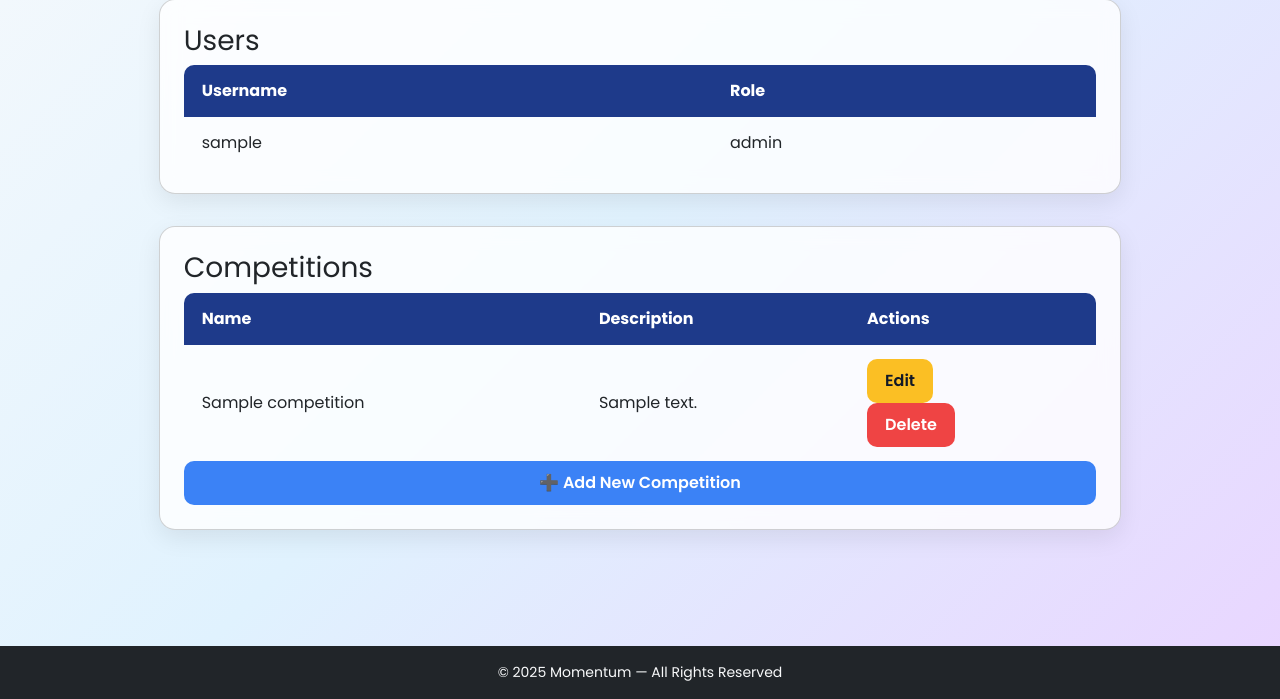
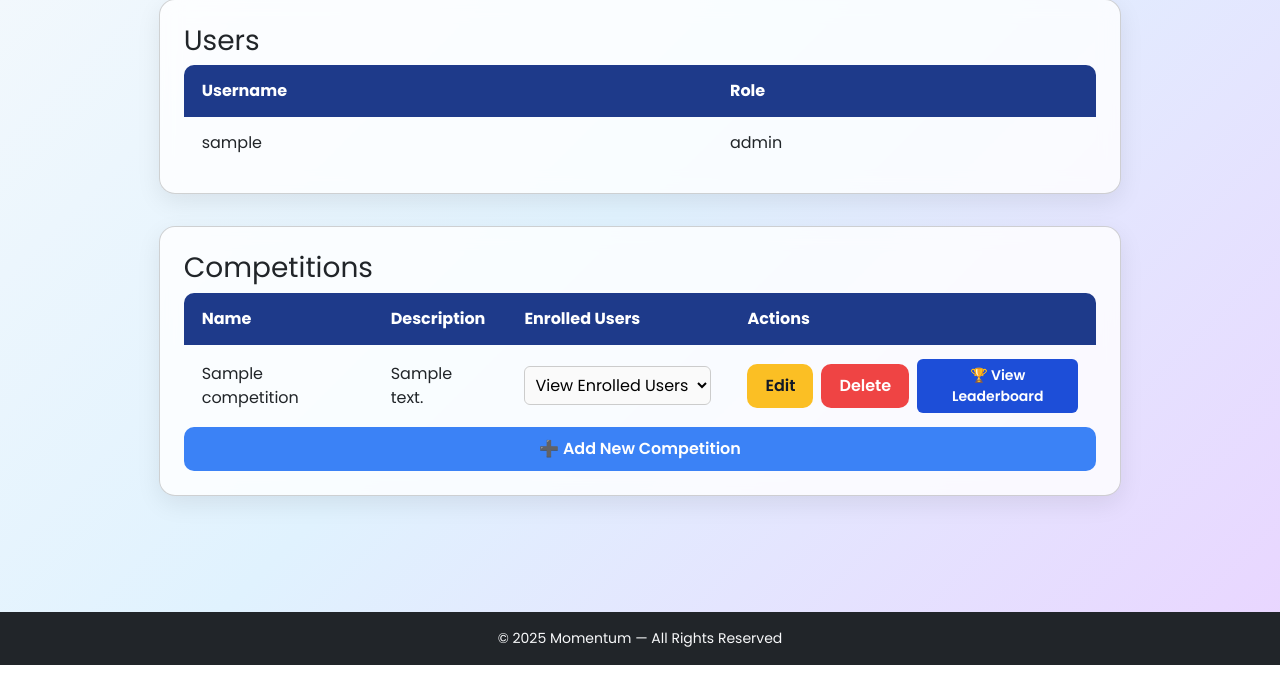
Before and after one commit to keheliyavimu/virtual_fitness_coordinator, a Flask app: page /admin/dashboard in a window 1280 px wide. Shown: the part 278-977 px from the top of the page. After the commit the page ends 943 px from the top, so only its background shows below. Run offline with Flask 3, Linux system fonts and the light colour scheme; the visitor is signed in with stand-in values (Sample User, id 1); a database or web service that is not in the repository returns one stand-in record (values such as "Sample title").

Commit message:
Add admin view privileges to all leaderboards

```diff
--- a/WebApp/app.py
+++ b/WebApp/app.py
@@ -8,12 +8,12 @@ from datetime import datetime
 import os
 import requests
 
+# -------------------
+# CONFIG
+# -------------------
 LEADERBOARD_API = "http://127.0.0.1:5001/api/leaderboard"
-
-# --- Load environment variables ---
 load_dotenv()
 
-# --- Flask App Setup ---
 app = Flask(__name__)
 
 @app.context_processor
@@ -22,24 +22,25 @@ def inject_current_year():
 
 app.secret_key = os.getenv("SECRET_KEY")
 
-# --- Initialize Extensions ---
 bcrypt = Bcrypt(app)
 login_manager = LoginManager(app)
 login_manager.login_view = "login"
 
-# --- MongoDB Setup ---
 client = MongoClient(os.getenv("MONGO_URI"))
 db = client["webappdb"]
 
-# --- API Key for Validation Agent ---
 AGENT_API_KEY = os.getenv("AGENT_API_KEY")
 
-# --- User Model ---
+
+# -------------------
+# USER MODEL
+# -------------------
 class User(UserMixin):
     def __init__(self, user_doc):
         self.id = str(user_doc["_id"])
         self.username = user_doc["username"]
         self.role = user_doc.get("role", "user")
+
 
 @login_manager.user_loader
 def load_user(user_id):
@@ -49,8 +50,9 @@ def load_user(user_id):
     except Exception:
         return None
 
+
 # -------------------
-# ROUTES
+# HOME
 # -------------------
 @app.route("/")
 def home():
@@ -60,6 +62,7 @@ def home():
         else:
             return redirect(url_for("user_dashboard"))
     return redirect(url_for("login"))
+
 
 # -------------------
 # AUTH ROUTES
@@ -86,6 +89,7 @@ def register():
         return redirect(url_for("login"))
     return render_template("register.html")
 
+
 @app.route("/login", methods=["GET", "POST"])
 def login():
     if request.method == "POST":
@@ -104,6 +108,7 @@ def login():
             flash("Invalid credentials", "danger")
     return render_template("login.html")
 
+
 @app.route("/logout")
 @login_required
 def logout():
@@ -111,8 +116,9 @@ def logout():
     flash("Logged out successfully", "info")
     return redirect(url_for("login"))
 
+
 # -------------------
-# ADMIN ROUTES
+# ADMIN DASHBOARD
 # -------------------
 @app.route("/admin/dashboard")
 @login_required
@@ -123,9 +129,26 @@ def admin_dashboard():
 
     users = list(db.users.find())
     competitions = list(db.competitions.find())
+
     for comp in competitions:
         comp["_id"] = str(comp["_id"])
+        enrollments = list(db.enrollments.find({"competition_id": comp["_id"]}))
+        enrolled_usernames = []
+        for enr in enrollments:
+            # Use stored username if available; fallback to user lookup
+            if enr.get("username"):
+                enrolled_usernames.append(enr["username"])
+            else:
+                try:
+                    udoc = db.users.find_one({"_id": ObjectId(enr["user_id"])})
+                    if udoc:
+                        enrolled_usernames.append(udoc["username"])
+                except Exception:
+                    continue
+        comp["enrolled_users"] = enrolled_usernames
+
     return render_template("dashboard.html", users=users, competitions=competitions, role="admin")
+
 
 @app.route("/competition/new", methods=["GET", "POST"])
 @login_required
@@ -142,6 +165,7 @@ def competition_form():
         return redirect(url_for("admin_dashboard"))
 
     return render_template("competition_form.html", competition=None)
+
 
 @app.route("/competition/edit/<id>", methods=["GET", "POST"])
 @login_required
@@ -163,6 +187,7 @@ def edit_competition(id):
 
     return render_template("competition_form.html", competition=competition)
 
+
 @app.route("/competition/<id>/delete", methods=["POST"])
 @login_required
 def delete_competition(id):
@@ -174,12 +199,16 @@ def delete_competition(id):
     flash("Competition deleted", "info")
     return redirect(url_for("admin_dashboard"))
 
+
 # -------------------
-# USER ROUTES
+# USER DASHBOARD
 # -------------------
 @app.route("/user/dashboard")
 @login_required
 def user_dashboard():
+    if current_user.role == "admin":
+        return redirect(url_for("admin_dashboard"))
+
     competitions = list(db.competitions.find())
     for comp in competitions:
         comp["_id"] = str(comp["_id"])
@@ -197,23 +226,38 @@ def user_dashboard():
         except Exception:
             continue
 
-    return render_template("dashboard.html", competitions=competitions, enrolled_ids=enrolled_ids,
-                           enrolled_competitions=enrolled_competitions, role="user")
+    return render_template(
+        "dashboard.html",
+        competitions=competitions,
+        enrolled_ids=enrolled_ids,
+        enrolled_competitions=enrolled_competitions,
+        role="user"
+    )
+
 
 @app.route("/competition/<competition_id>/enroll", methods=["POST"])
 @login_required
 def enroll_competition(competition_id):
-    if db.enrollments.find_one({"user_id": current_user.id, "competition_id": competition_id}):
+    comp_id_str = str(competition_id)
+
+    existing = db.enrollments.find_one({
+        "user_id": current_user.id,
+        "competition_id": comp_id_str
+    })
+    if existing:
         flash("Already enrolled", "warning")
         return redirect(url_for("user_dashboard"))
 
     db.enrollments.insert_one({
         "user_id": current_user.id,
-        "competition_id": competition_id,
+        "username": current_user.username,
+        "competition_id": comp_id_str,
         "enrolled_at": datetime.utcnow()
     })
+
     flash("Enrolled successfully!", "success")
     return redirect(url_for("user_dashboard"))
+
 
 # -------------------
 # MESSAGES & LEADERBOARD
@@ -241,6 +285,7 @@ def leaderboard_page(competition_id):
     except Exception as e:
         print(f"❌ Error fetching leaderboard: {e}")
         return render_template("leaderboard.html", leaderboard=[], top_score=1)
+
 
 @app.route("/messages/<id>", methods=["GET", "POST"])
 @login_required
@@ -275,7 +320,6 @@ def messages(id):
             "activity_data": msg,
             "competition_id": id
         }
-
         headers = {"X-API-Key": AGENT_API_KEY}
 
         try:
@@ -294,6 +338,7 @@ def messages(id):
     all_messages = list(db.messages.find({"competition_id": id}).sort("timestamp", 1))
     return render_template("messages.html", messages=all_messages, competition_id=id)
 
+
 @app.route("/submit_activity", methods=["POST"])
 @login_required
 def submit_activity():
@@ -310,19 +355,18 @@ def submit_activity():
         "activity_data": activity_data,
         "competition_id": competition_id
     }
-
     headers = {"X-API-Key": AGENT_API_KEY}
 
     try:
         validation_response = requests.post("http://127.0.0.1:5005/api/submit", json=payload, headers=headers)
         validation_response.raise_for_status()
-        result = validation_response.json()
         flash("Activity submitted successfully!", "success")
     except requests.exceptions.RequestException as e:
         flash(f"Error sending data to validation service: {e}", "danger")
 
     return redirect(url_for("user_dashboard"))
 
+
 # -------------------
 # RUN APP
 # -------------------
--- a/WebApp/static/css/style.css
+++ b/WebApp/static/css/style.css
@@ -255,3 +255,39 @@ input:focus, textarea:focus {
 .card, .competition-card, .leaderboard-card {
   animation: fadeInUp 0.6s ease forwards;
 }
+
+.dropdown-users {
+  padding: 6px;
+  border: 1px solid #ccc;
+  border-radius: 6px;
+  background-color: #fafafa;
+}
+
+.dropdown-users:hover {
+  background-color: #f0f0f0;
+}
+
+.no-users {
+  color: #999;
+  font-style: italic;
+}
+
+.action-buttons {
+  display: flex;
+  gap: 8px;
+  align-items: center;
+}
+
+.btn-leaderboard {
+  background-color: #1d4ed8;
+  color: white;
+  padding: 6px 10px;
+  border-radius: 6px;
+  text-decoration: none;
+  font-size: 14px;
+  transition: background-color 0.2s;
+}
+
+.btn-leaderboard:hover {
+  background-color: #2563eb;
+}
--- a/WebApp/templates/dashboard.html
+++ b/WebApp/templates/dashboard.html
@@ -39,6 +39,7 @@
           <tr>
             <th>Name</th>
             <th>Description</th>
+            <th>Enrolled Users</th>
             <th>Actions</th>
           </tr>
         </thead>
@@ -47,11 +48,28 @@
           <tr>
             <td>{{ competition.name }}</td>
             <td>{{ competition.description }}</td>
+
+            <!-- Dropdown for Enrolled Users -->
             <td>
+              {% set enrolled_users = competition.enrolled_users or [] %}
+              {% if enrolled_users %}
+                <select class="dropdown-users">
+                  <option disabled selected>View Enrolled Users</option>
+                  {% for user in enrolled_users %}
+                    <option>{{ user }}</option>
+                  {% endfor %}
+                </select>
+              {% else %}
+                <span class="no-users">No users enrolled</span>
+              {% endif %}
+            </td>
+
+            <td class="action-buttons">
               <a href="{{ url_for('edit_competition', id=competition['_id']) }}" class="btn btn-edit">Edit</a>
               <form method="POST" action="{{ url_for('delete_competition', id=competition['_id']) }}" class="inline-form">
                 <button type="submit" class="btn btn-delete">Delete</button>
               </form>
+              <a href="{{ url_for('leaderboard_page', competition_id=competition['_id']) }}" class="btn btn-leaderboard">🏆 View Leaderboard</a>
             </td>
           </tr>
           {% endfor %}
```
